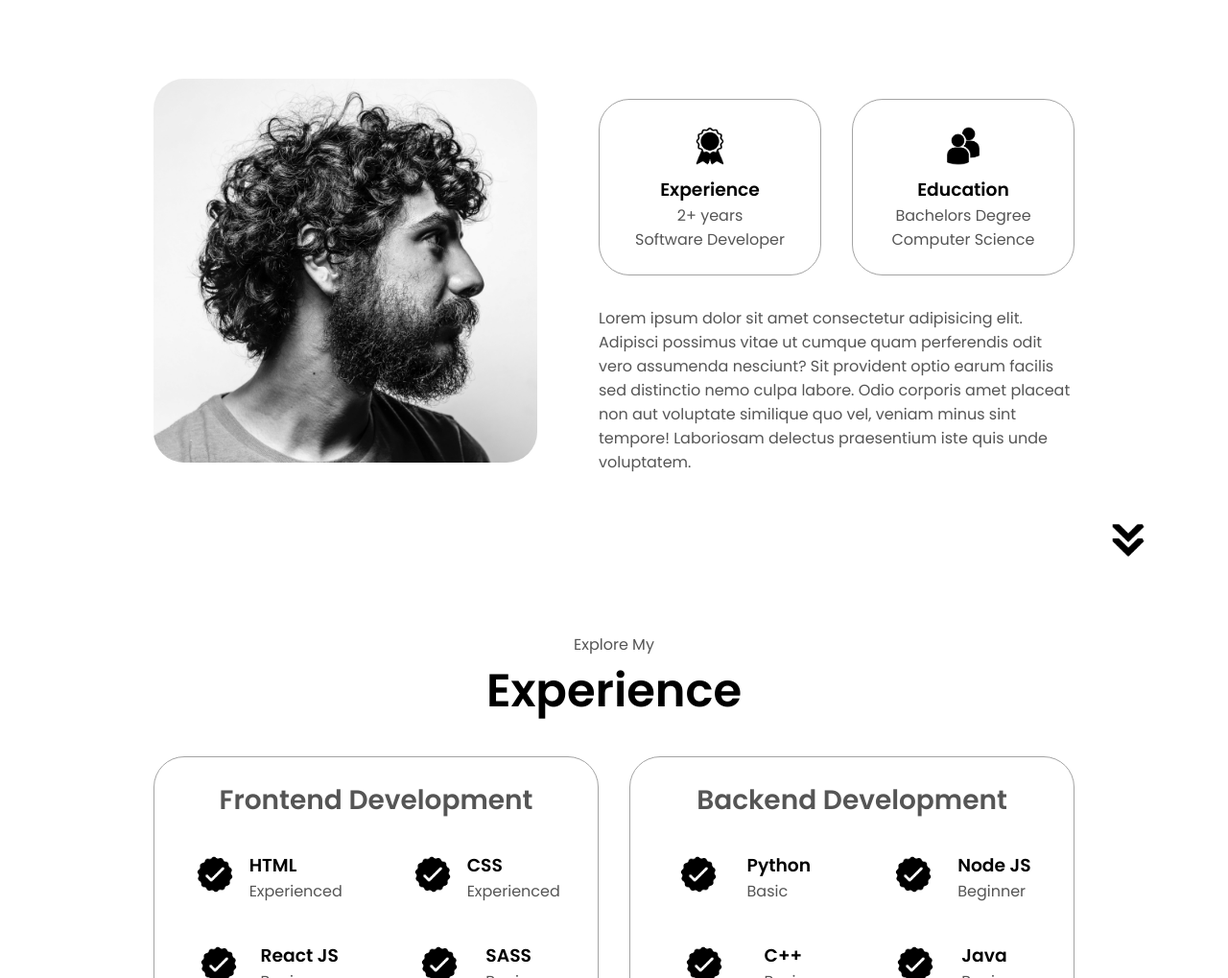
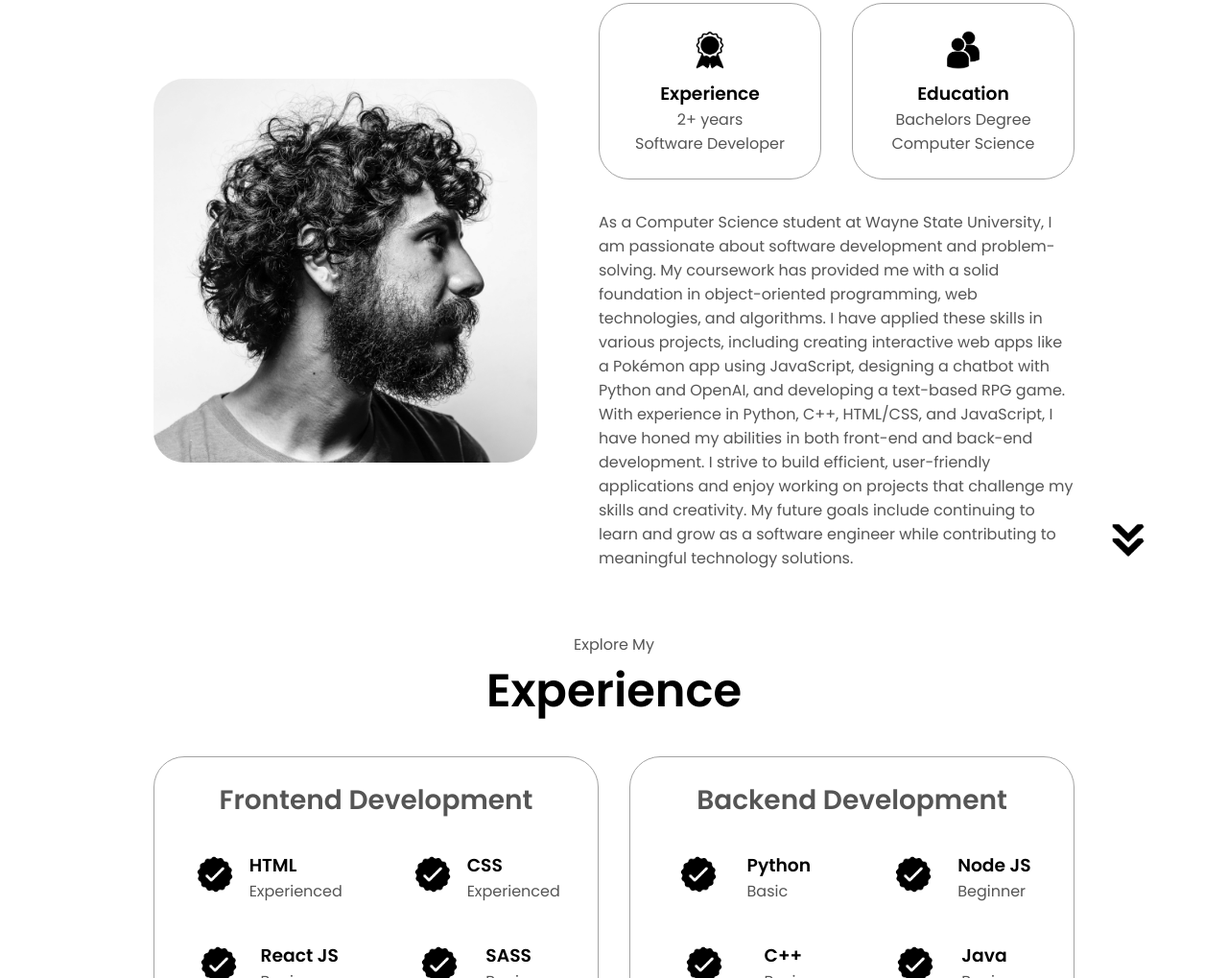
Before and after one commit to Asif3554/portfolio, a plain HTML site: page index.html in a window 1280 px wide. Shown: the part 1037-2056 px from the top of the page at 96% size. Drawn offline with Linux system fonts and the light colour scheme.

Commit message:
Add files via upload

```diff
--- a/index.html
+++ b/index.html
@@ -80,7 +80,9 @@
                     </div>
                 </div>
                 <div class="text-container">
-                    <p>Lorem ipsum dolor sit amet consectetur adipisicing elit. Adipisci possimus vitae ut cumque quam perferendis odit vero assumenda nesciunt? Sit provident optio earum facilis sed distinctio nemo culpa labore. Odio corporis amet placeat non aut voluptate similique quo vel, veniam minus sint tempore! Laboriosam delectus praesentium iste quis unde voluptatem.</p>
+                    <p>As a Computer Science student at Wayne State University, I am passionate about software development and problem-solving. My coursework has provided me with a solid foundation in object-oriented programming, web technologies, and algorithms. I have applied these skills in various projects, including creating interactive web apps like a Pokémon app using JavaScript, designing a chatbot with Python and OpenAI, and developing a text-based RPG game.
+
+                        With experience in Python, C++, HTML/CSS, and JavaScript, I have honed my abilities in both front-end and back-end development. I strive to build efficient, user-friendly applications and enjoy working on projects that challenge my skills and creativity. My future goals include continuing to learn and grow as a software engineer while contributing to meaningful technology solutions.</p>
                 </div>
             </div>
         </div>
```
